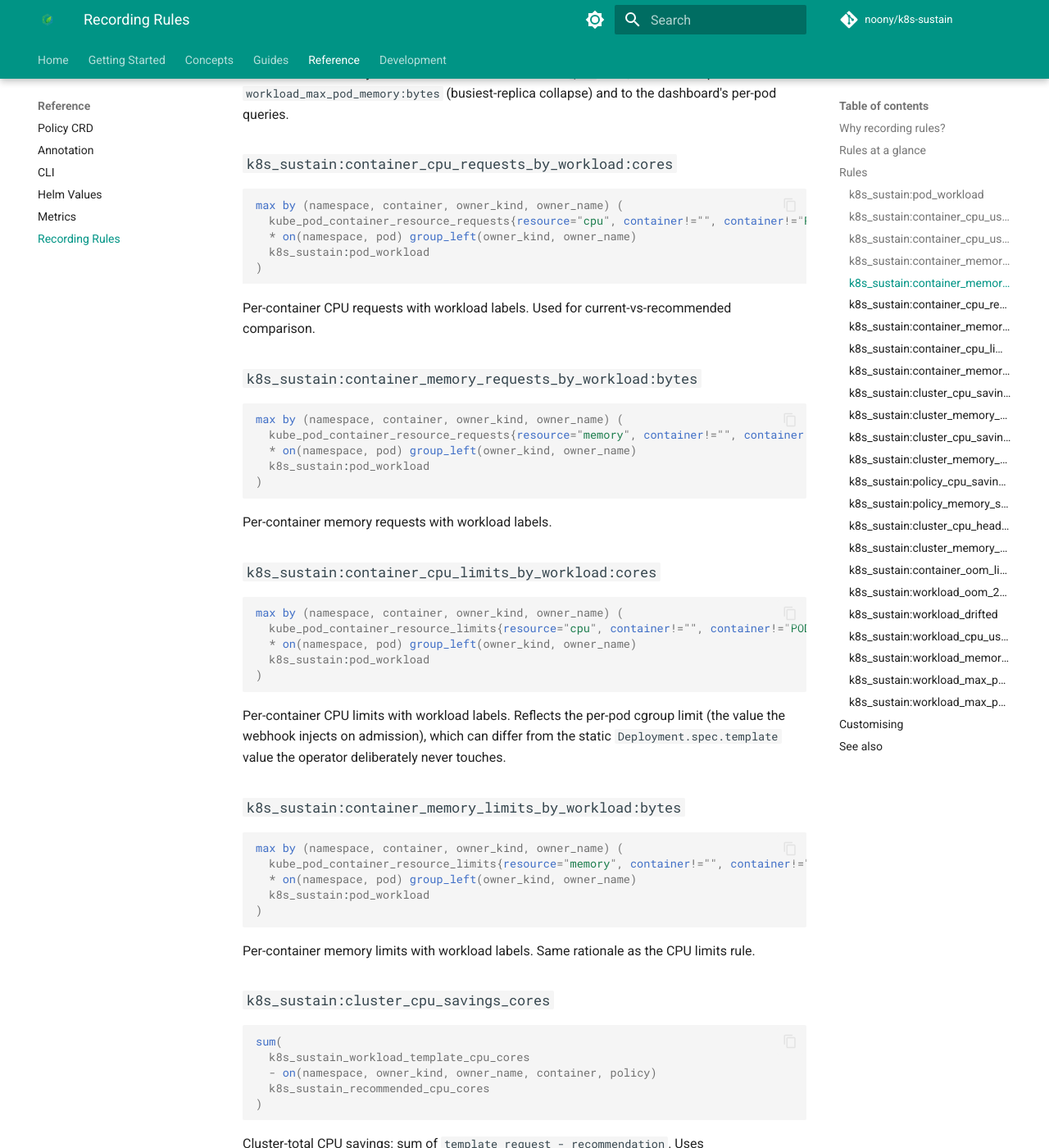
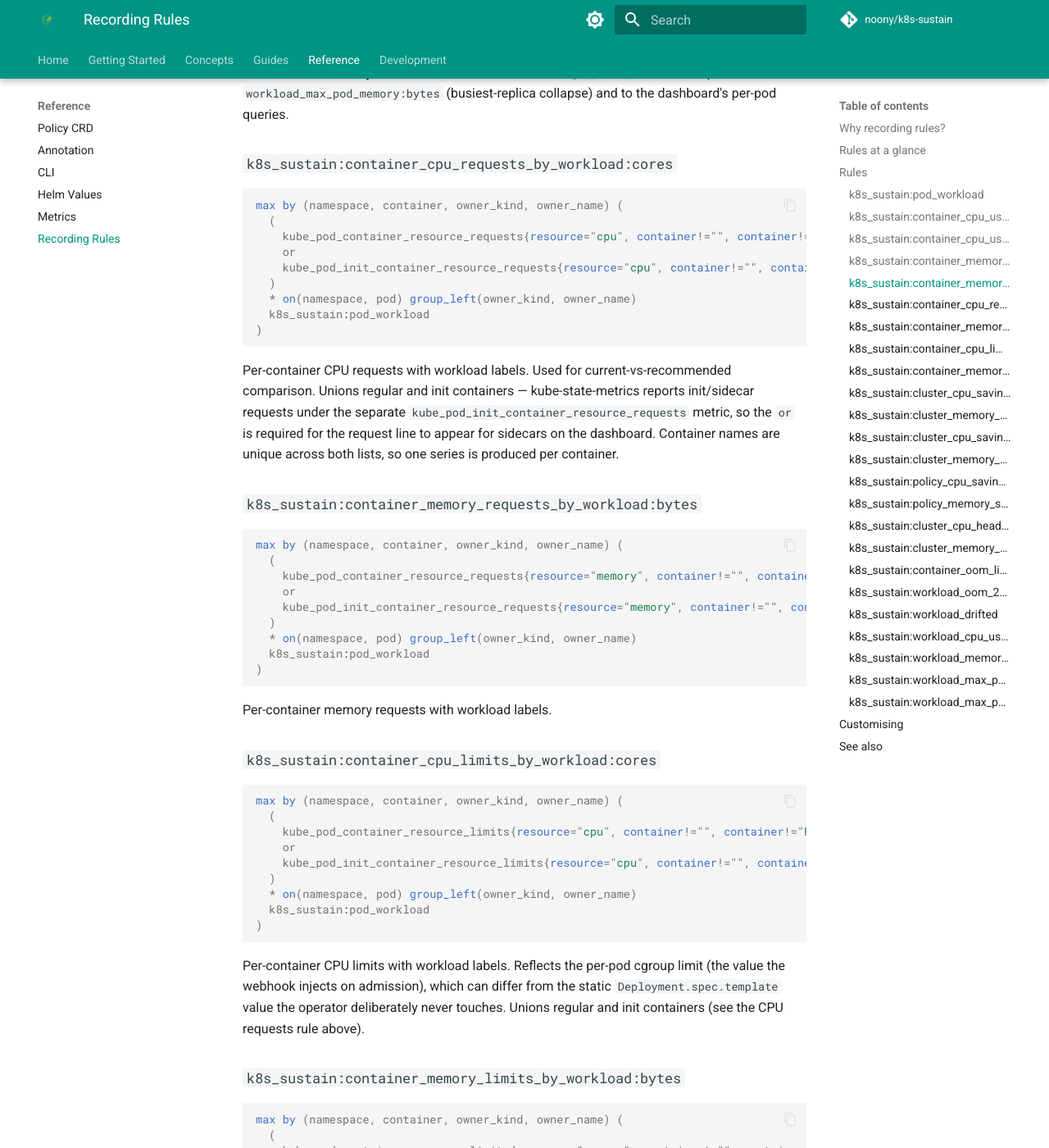
Before and after one commit to noony/k8s-sustain, an MkDocs documentation site: the page built from docs/reference/recording-rules.md, in a window 1280 px wide and 1400 px high, scrolled down 3176 px. Shown: the whole window at 82% size. Built offline with MkDocs 1.6.1 and Material for MkDocs 9.7.7, drawn with Linux system fonts in a browser that asks for light colours; comment, search, counter and statistics services are not loaded; some of the changed text lies outside the part shown.

Commit message:
fix live memory requests / limits for init containers

````diff
--- a/docs/reference/recording-rules.md
+++ b/docs/reference/recording-rules.md
@@ -121,19 +121,27 @@ Per-container memory with workload labels. Retains the `pod` label, so it is the
 
 ```promql
 max by (namespace, container, owner_kind, owner_name) (
-  kube_pod_container_resource_requests{resource="cpu", container!="", container!="POD"}
+  (
+    kube_pod_container_resource_requests{resource="cpu", container!="", container!="POD"}
+    or
+    kube_pod_init_container_resource_requests{resource="cpu", container!="", container!="POD"}
+  )
   * on(namespace, pod) group_left(owner_kind, owner_name)
   k8s_sustain:pod_workload
 )
 ```
 
-Per-container CPU requests with workload labels. Used for current-vs-recommended comparison.
+Per-container CPU requests with workload labels. Used for current-vs-recommended comparison. Unions regular and init containers — kube-state-metrics reports init/sidecar requests under the separate `kube_pod_init_container_resource_requests` metric, so the `or` is required for the request line to appear for sidecars on the dashboard. Container names are unique across both lists, so one series is produced per container.
 
 ### `k8s_sustain:container_memory_requests_by_workload:bytes`
 
 ```promql
 max by (namespace, container, owner_kind, owner_name) (
-  kube_pod_container_resource_requests{resource="memory", container!="", container!="POD"}
+  (
+    kube_pod_container_resource_requests{resource="memory", container!="", container!="POD"}
+    or
+    kube_pod_init_container_resource_requests{resource="memory", container!="", container!="POD"}
+  )
   * on(namespace, pod) group_left(owner_kind, owner_name)
   k8s_sustain:pod_workload
 )
@@ -145,19 +153,27 @@ Per-container memory requests with workload labels.
 
 ```promql
 max by (namespace, container, owner_kind, owner_name) (
-  kube_pod_container_resource_limits{resource="cpu", container!="", container!="POD"}
+  (
+    kube_pod_container_resource_limits{resource="cpu", container!="", container!="POD"}
+    or
+    kube_pod_init_container_resource_limits{resource="cpu", container!="", container!="POD"}
+  )
   * on(namespace, pod) group_left(owner_kind, owner_name)
   k8s_sustain:pod_workload
 )
 ```
 
-Per-container CPU limits with workload labels. Reflects the per-pod cgroup limit (the value the webhook injects on admission), which can differ from the static `Deployment.spec.template` value the operator deliberately never touches.
+Per-container CPU limits with workload labels. Reflects the per-pod cgroup limit (the value the webhook injects on admission), which can differ from the static `Deployment.spec.template` value the operator deliberately never touches. Unions regular and init containers (see the CPU requests rule above).
 
 ### `k8s_sustain:container_memory_limits_by_workload:bytes`
 
 ```promql
 max by (namespace, container, owner_kind, owner_name) (
-  kube_pod_container_resource_limits{resource="memory", container!="", container!="POD"}
+  (
+    kube_pod_container_resource_limits{resource="memory", container!="", container!="POD"}
+    or
+    kube_pod_init_container_resource_limits{resource="memory", container!="", container!="POD"}
+  )
   * on(namespace, pod) group_left(owner_kind, owner_name)
   k8s_sustain:pod_workload
 )
````
Also changed, not shown: docs/getting-started/prerequisites.md (+1 -0 lines), 1 other file.
